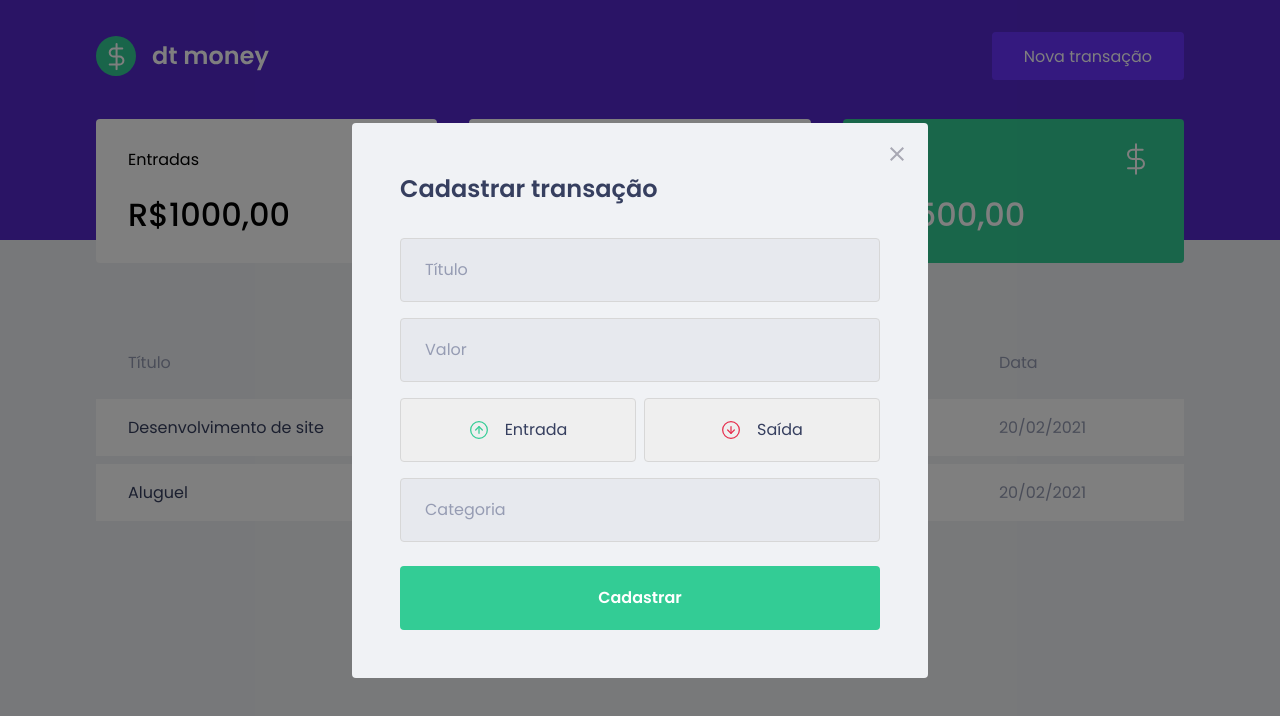
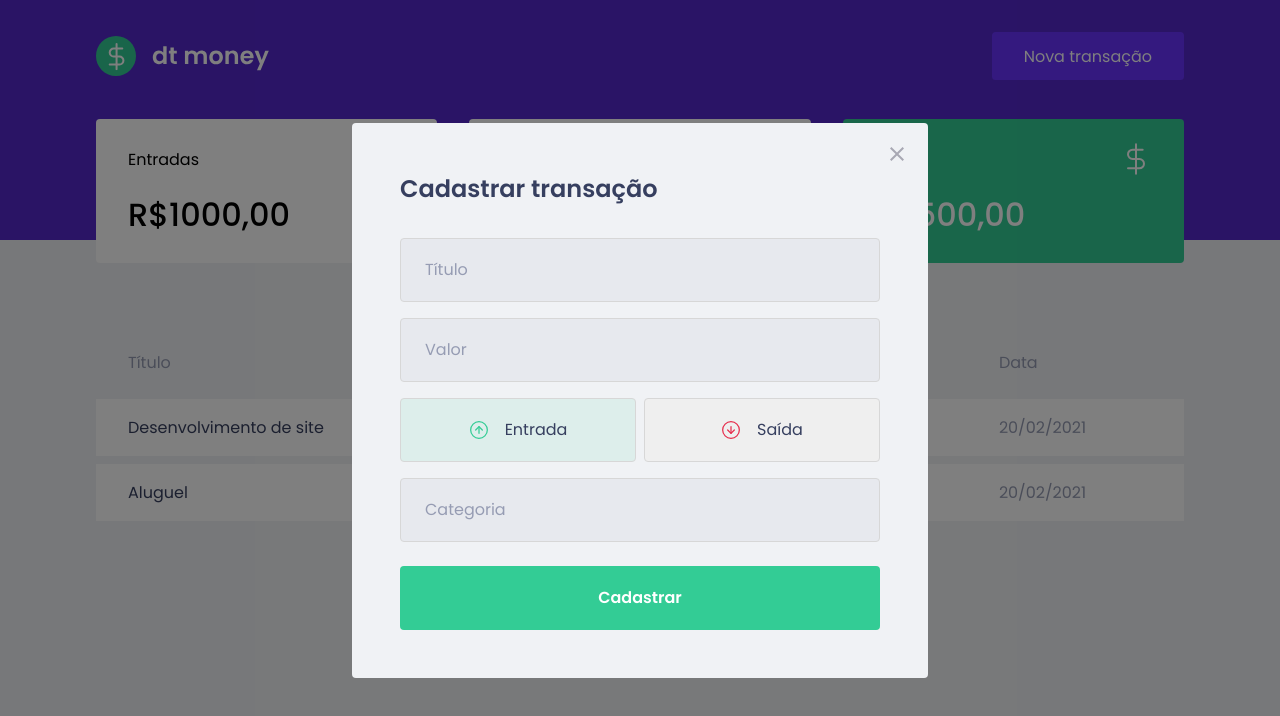
Before and after one commit to Iris-kon/dtmoney, a React (Create React App) app: page / in a window 1280 px wide. Both pictures are taken after a click on the button "Nova transação". Shown: the top 716 px of the page. Built offline with nearby package versions, Linux system fonts and the light colour scheme; no server answers; what miragejs would draw is missing.

Commit message:
configure colors of RadioBox button

```diff
--- a/src/components/NewTransactionModal/index.tsx
+++ b/src/components/NewTransactionModal/index.tsx
@@ -38,6 +38,7 @@
                         type="button"
                         onClick={() => { setType('deposit') }}
                         isActive={type === 'deposit'}
+                        activeColor="green"
                     >
                         <img  src={incomeImg} alt="Entrada" />
                         <span>Entrada</span>
@@ -47,6 +48,7 @@
                         type="button"
                         onClick={() => { setType('withdraw') }}
                         isActive={type === 'withdraw'}
+                        activeColor="red"
                     >
                         <img  src={outcome} alt="Saída" />
                         <span>Saída</span>
--- a/src/components/NewTransactionModal/styles.ts
+++ b/src/components/NewTransactionModal/styles.ts
@@ -1,5 +1,5 @@
 import styled from "styled-components"
-import { darken } from 'polished'
+import { darken, transparentize } from 'polished'
 export const Container = styled.form`
     h2 {
         color: var(--text-title);
@@ -57,6 +57,12 @@
 
 interface RadioBoxProps {
     isActive: boolean
+    activeColor: 'green' | 'red'
+}
+
+const colors = {
+    green: '#33cc95',
+    red: '#e52e4d'
 }
 
 export const RadioBox = styled.button<RadioBoxProps>`
@@ -64,7 +70,10 @@
         border: 1px solid #d7d7d7;
         border-radius: 0.25rem;
 
-        background: ${(props) => props.isActive ? '#' : 'trasparent'};
+        background: ${(props) => props.isActive
+            ? transparentize(0.9, colors[props.activeColor])
+            : 'trasparent'
+        };
 
         display: flex;
         align-items: center;
```
